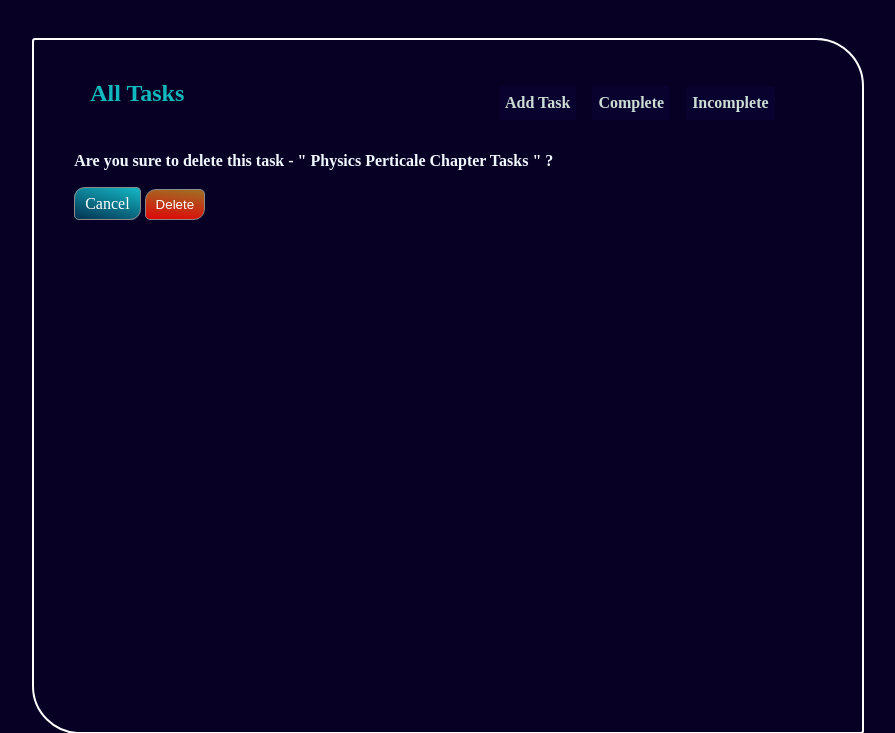
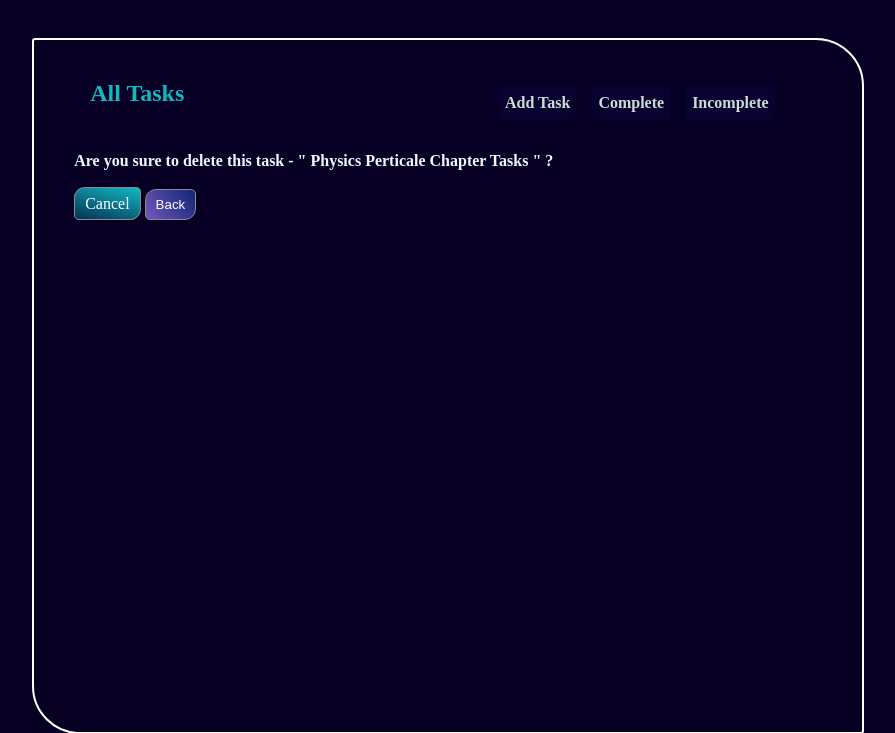
Before and after one commit to itsmohiful/todo-app, a Django app: page /delete-task/4/ in a window 1280 px wide. Shown: the top 733 px of the page, without its empty margins (179-1074 px from the left). Run offline with Django 4.2, Linux system fonts and the light colour scheme; data comes from the database, SQL or seed files in the repository; both versions use the stored data as it was after the commit.

Commit message:
add back button

```diff
--- a/tasks/templates/tasks/task_delete.html
+++ b/tasks/templates/tasks/task_delete.html
@@ -1,11 +1,20 @@
-{% extends 'tasks/base.html' %}
+{% extends 'tasks/base.html' %} {% block content %}
+<h4 style="margin-bottom: 25px">
+  Are you sure to delete this task - " {{ task.title }} " ?
+</h4>
+<form action="" method="POST">
+  {% csrf_token %}
 
-{% block content %}
-    <h4 style="margin-bottom: 25px;">Are you sure to delete this task - " {{ task.title }} " ?</h4>
-    <form action="" method="POST">
-        {% csrf_token %}
-
-        <a class="btn edit-task" style="text-decoration: none;" href="{% url 'tasks:index' %}">Cancel</a>
-        <button type="submit" class="btn delete">Delete</button>
-    </form>
+  <a
+    class="btn edit-task"
+    style="text-decoration: none"
+    href="{% url 'tasks:index' %}"
+    >Cancel</a
+  >
+  <button class="btn task-view">
+    <a style="color: #fff; text-decoration: none" href="{% url 'tasks:index' %}"
+      >Back</a
+    >
+  </button>
+</form>
 {% endblock %}
```
Also changed, not shown: tasks/templates/tasks/add_task.html (+9 -6 lines), tasks/templates/tasks/task_edit.html (+9 -6 lines), tasks/templates/tasks/task_view.html (+17 -12 lines), db.sqlite3.
